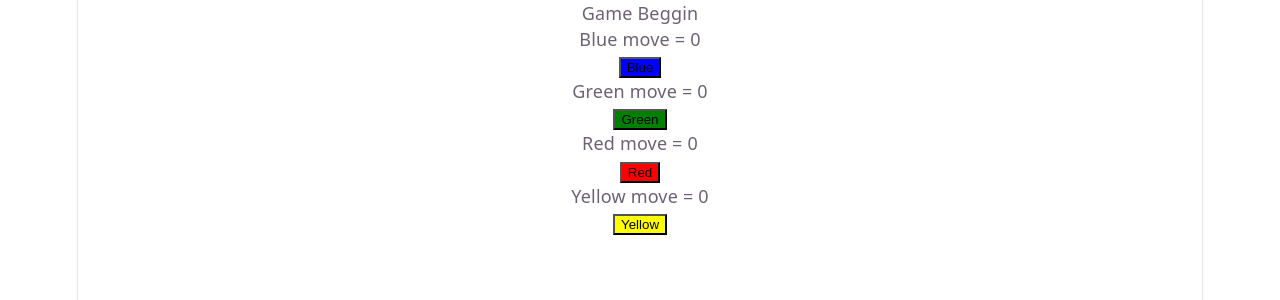
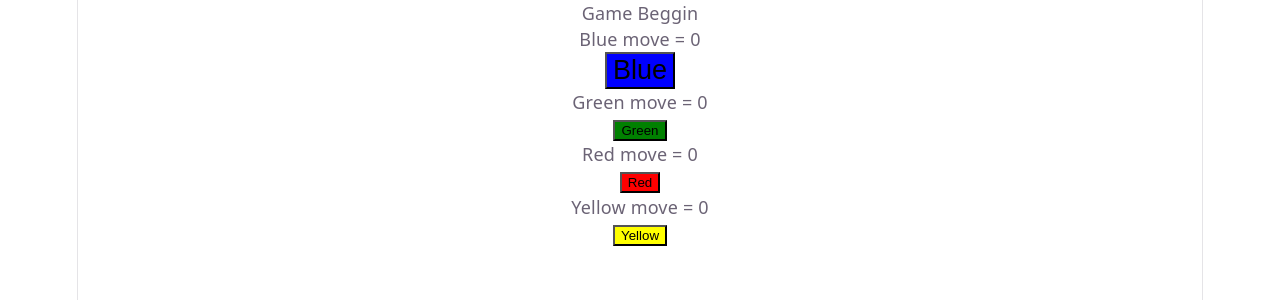
Before and after one commit to rohit-chauhan007/React-JS, a React (Vite) app in the folder ObjectStates/: page / in a window 1280 px wide. Shown: the top 300 px of the page. Built offline with nearby package versions, Linux system fonts and the light colour scheme.

Commit message:
button color change

```diff
--- a/ObjectStates/src/Ludo.jsx
+++ b/ObjectStates/src/Ludo.jsx
@@ -62,7 +62,7 @@ export function LodoBoard() {
       <p>Game Beggin</p>
       <div className="ludo">
         <p>Blue move = {moves.blue} </p>
-        <button style={{ backgroundColor: "blue" }} onClick={updateBlue}>Blue</button>
+        <button style={{ backgroundColor: "blue",color:"black",fontSize:"1.5rem" }} onClick={updateBlue}>Blue</button>
         <p>Green move = {moves.green}</p>
         <button style={{ backgroundColor: "green" }} onClick={updateGreen} >Green</button>
         <p>Red move = {moves.red}</p>
```
